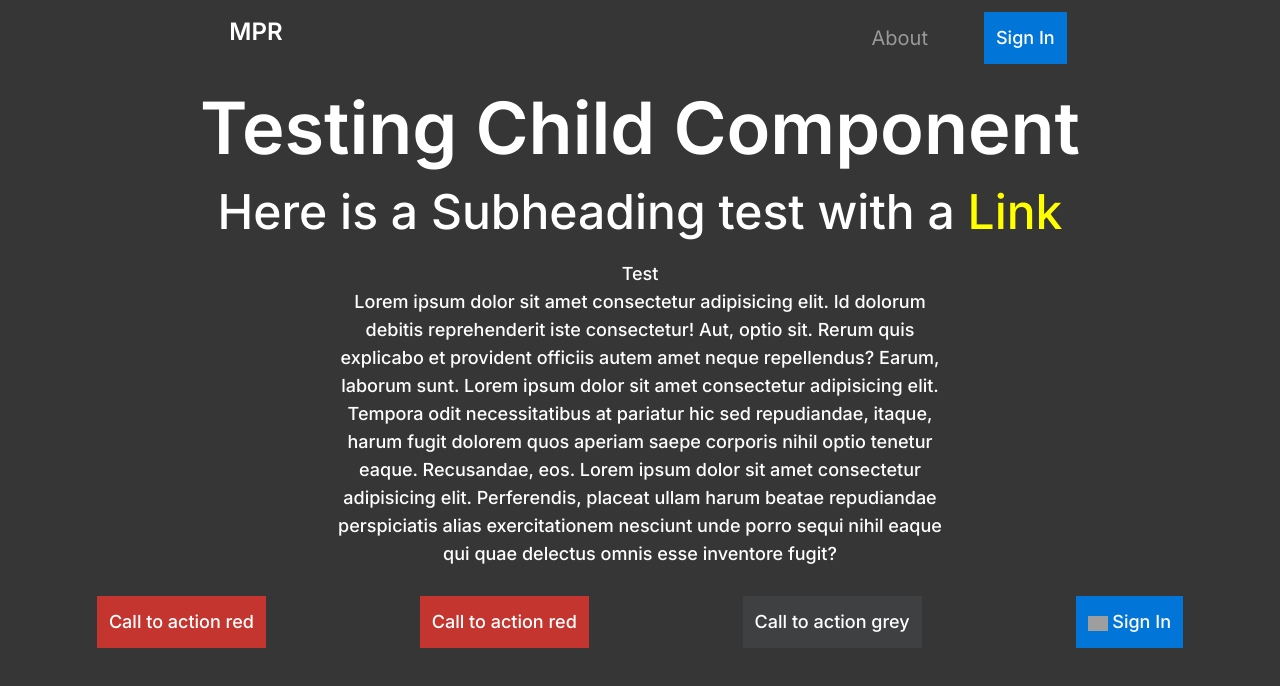
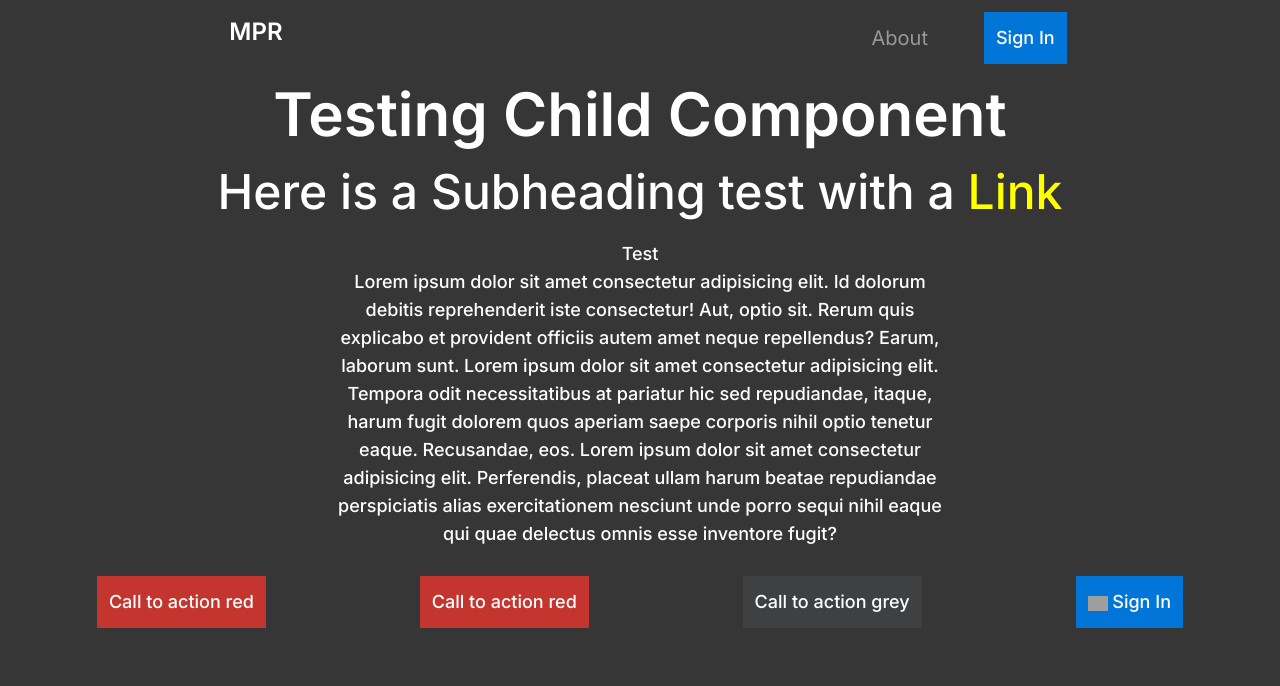
Before and after one commit to JamesRobertSutcliffe/personality-music-recommender, a Next.js app: page /tailwind-templates in a window 1280 px wide. Shown: the top 686 px of the page. Built offline with nearby package versions, Linux system fonts and the light colour scheme; grey boxes are pictures that could not be loaded.

Commit message:
Width and size of heading component changed for cosmetic reasons

```diff
--- a/src/app/components/Heading.tsx
+++ b/src/app/components/Heading.tsx
@@ -4,7 +4,7 @@ import { ReactNode } from "react"
 function Heading({ children, className }: { children: ReactNode, className?: string }) {
     return (
 
-        <h1 className={`font-semibold text-7xl m-2 p-2 text-center text-awhite ${className}`}>{children}</h1>
+        <h1 className={`w-3/5 font-semibold text-6xl m-auto p-2 text-center ${className}`}>{children}</h1>
     )
 }
 
```
